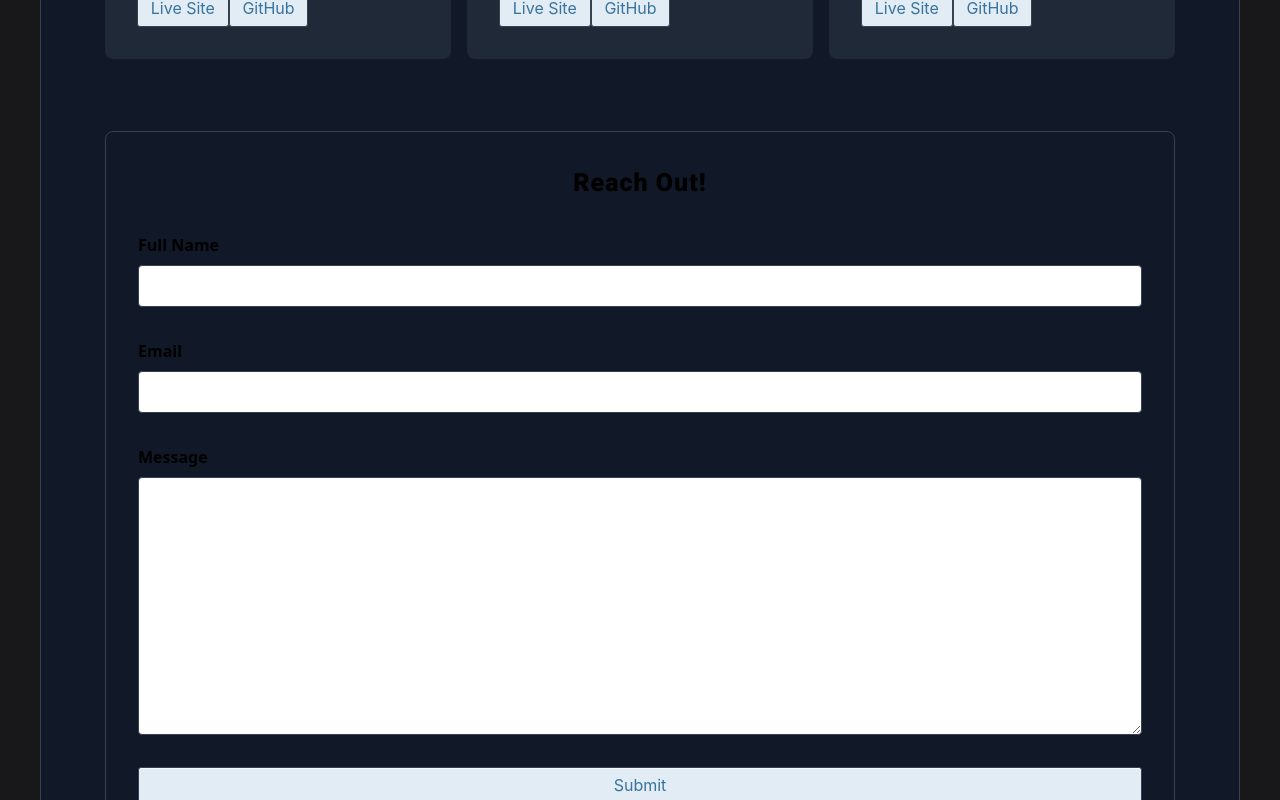
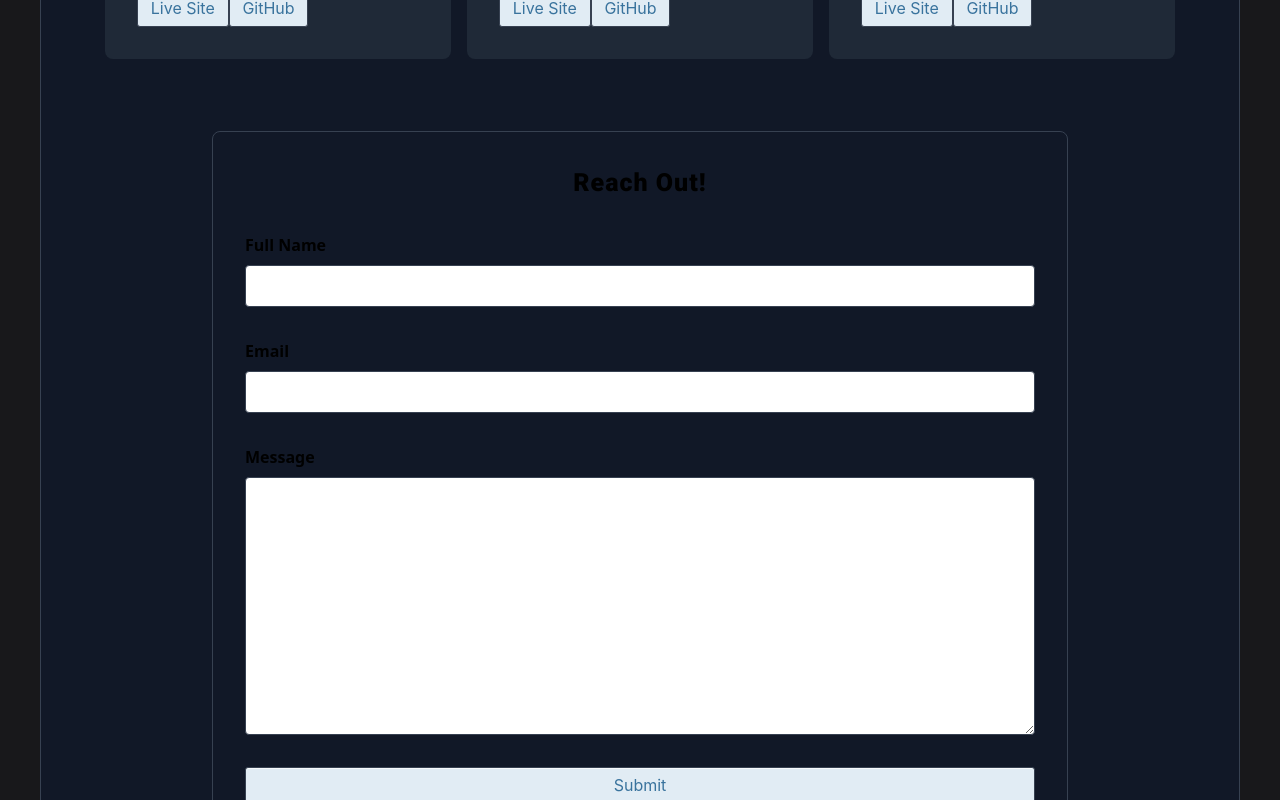
Before and after one commit to kcereno/portfolio-site, a React (Create React App) app: page / in a window 1280 px wide. Shown: the part 2300-3100 px from the top of the page. Built offline with nearby package versions, Linux system fonts and the light colour scheme.

Commit message:
Change box size

```diff
--- a/src/sections/Contact/Contact.scss
+++ b/src/sections/Contact/Contact.scss
@@ -2,7 +2,8 @@
 
 .contact-container {
   border: 1px solid $color-gray-8;
-
+  width: 80%;
+  min-width: 60%;
   border-radius: 8px;
 }
 
@@ -33,3 +34,9 @@
     display: inline;
   }
 }
+
+@include media(tablet) {
+  .contact-container {
+    width: 100%;
+  }
+}
--- a/src/sections/Contact/Contact.tsx
+++ b/src/sections/Contact/Contact.tsx
@@ -3,8 +3,9 @@ import './Contact.scss';
 function Contact() {
   return (
     <section id="contact" className="my-xl">
+      <div className="flex-center-x">
         <div className="contact-container ">
-        <div className="contact-content m-md">
+          <div className="contact-content m-md ">
             <h1 className="mb-md text-center section-title">Reach Out!</h1>
             <form className="contact-form">
               <label htmlFor="fullName">
@@ -25,6 +26,7 @@ function Contact() {
             </form>
           </div>
         </div>
+      </div>
     </section>
   );
 }
```
Lines whose indentation alone changed are shown as unchanged.
